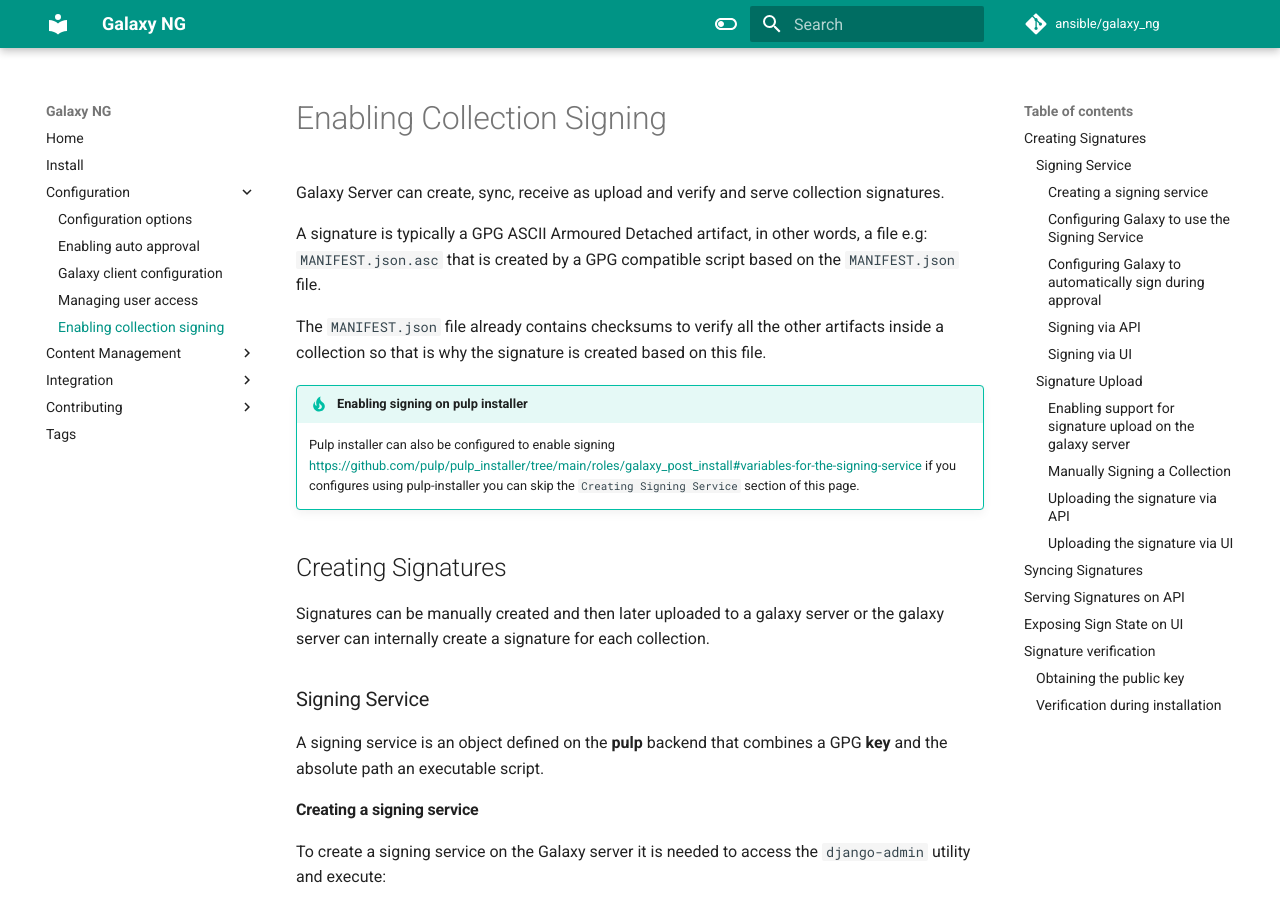
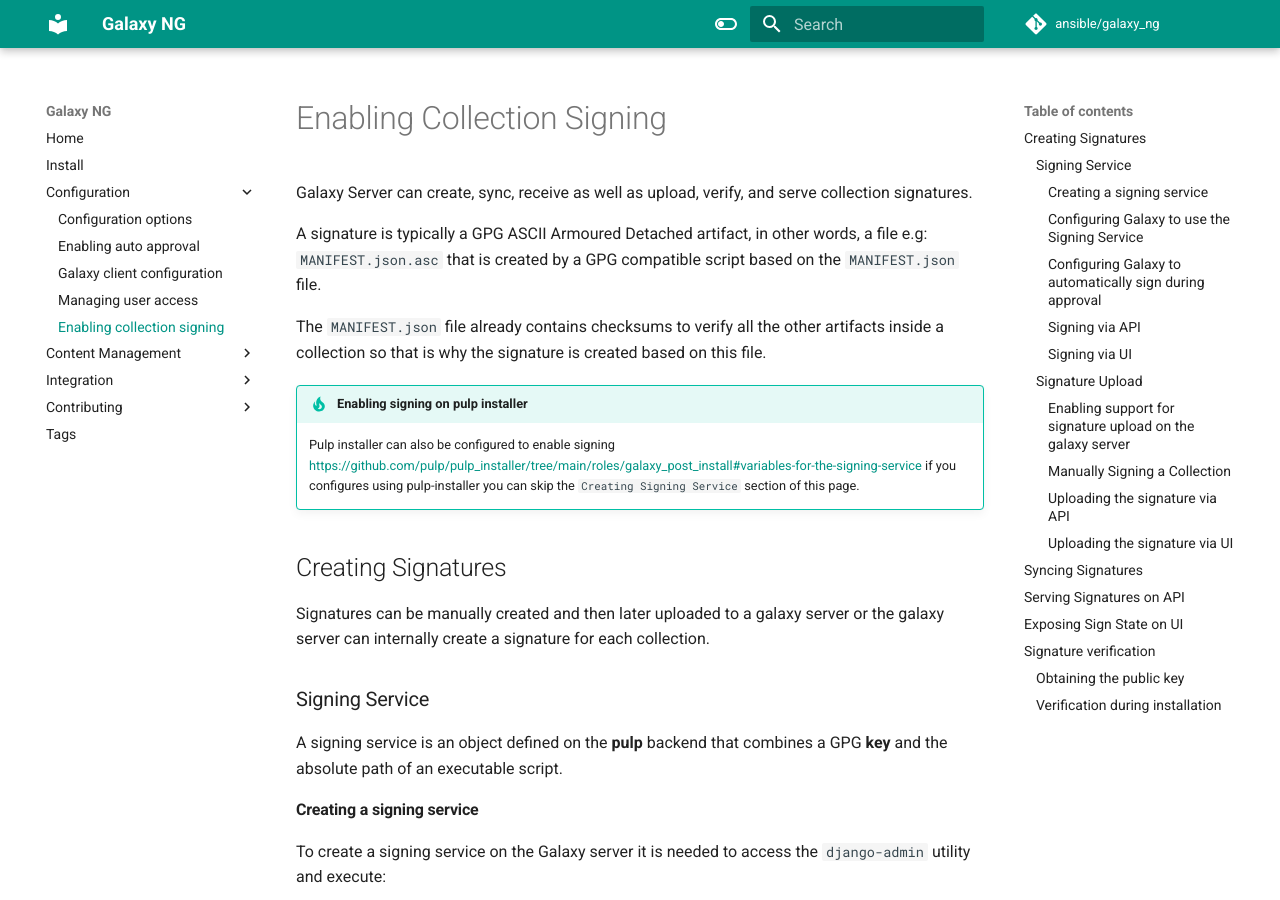
Before and after one commit to ansible/galaxy_ng, an MkDocs documentation site: the page built from docs/config/collection_signing.md, in a window 1280 px wide and 900 px high. Built offline with MkDocs 1.6.1 and Material for MkDocs 9.7.7, drawn with Linux system fonts in a browser that asks for light colours; comment, search, counter and statistics services are not loaded.

Commit message:
Apply suggestions from code review
No-Issue

Co-authored-by: Andrew Crosby <acrosby@redhat.com>

````diff
--- a/docs/config/collection_signing.md
+++ b/docs/config/collection_signing.md
@@ -1,6 +1,6 @@
 # Enabling Collection Signing
 
-Galaxy Server can create, sync, receive as upload and verify and serve collection signatures.
+Galaxy Server can create, sync, receive as well as upload, verify, and serve collection signatures.
 
 A signature is typically a GPG ASCII Armoured Detached artifact, in other words, a file
 e.g: `MANIFEST.json.asc` that is created by a GPG compatible script based on the `MANIFEST.json`
@@ -23,7 +23,7 @@
 ### Signing Service
 
 A signing service is an object defined on the **pulp** backend that combines a GPG **key** and the
-absolute path an executable script.
+absolute path of an executable script.
 
 #### Creating a signing service
 
@@ -41,7 +41,7 @@
 ```
 
 1. A django management command.
-2. Name, the signing_service should get in the database.
+2. Name the signing_service should get in the database.
 3. Absolute path to Shell script where the signing is created.
 4. Key id of the public key.
 
````
Also changed, not shown: docs/config/options.md (+6 -6 lines).
